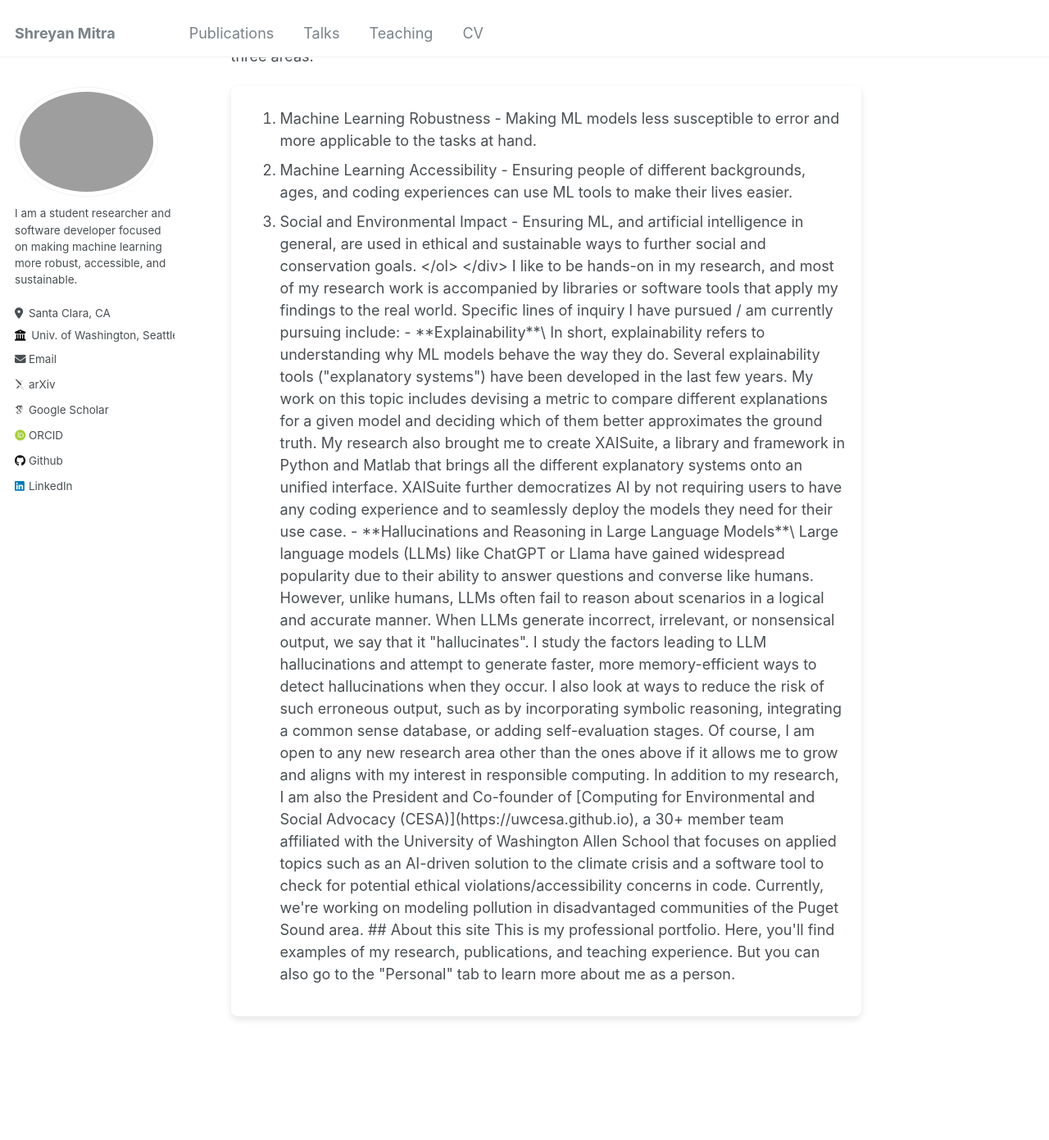
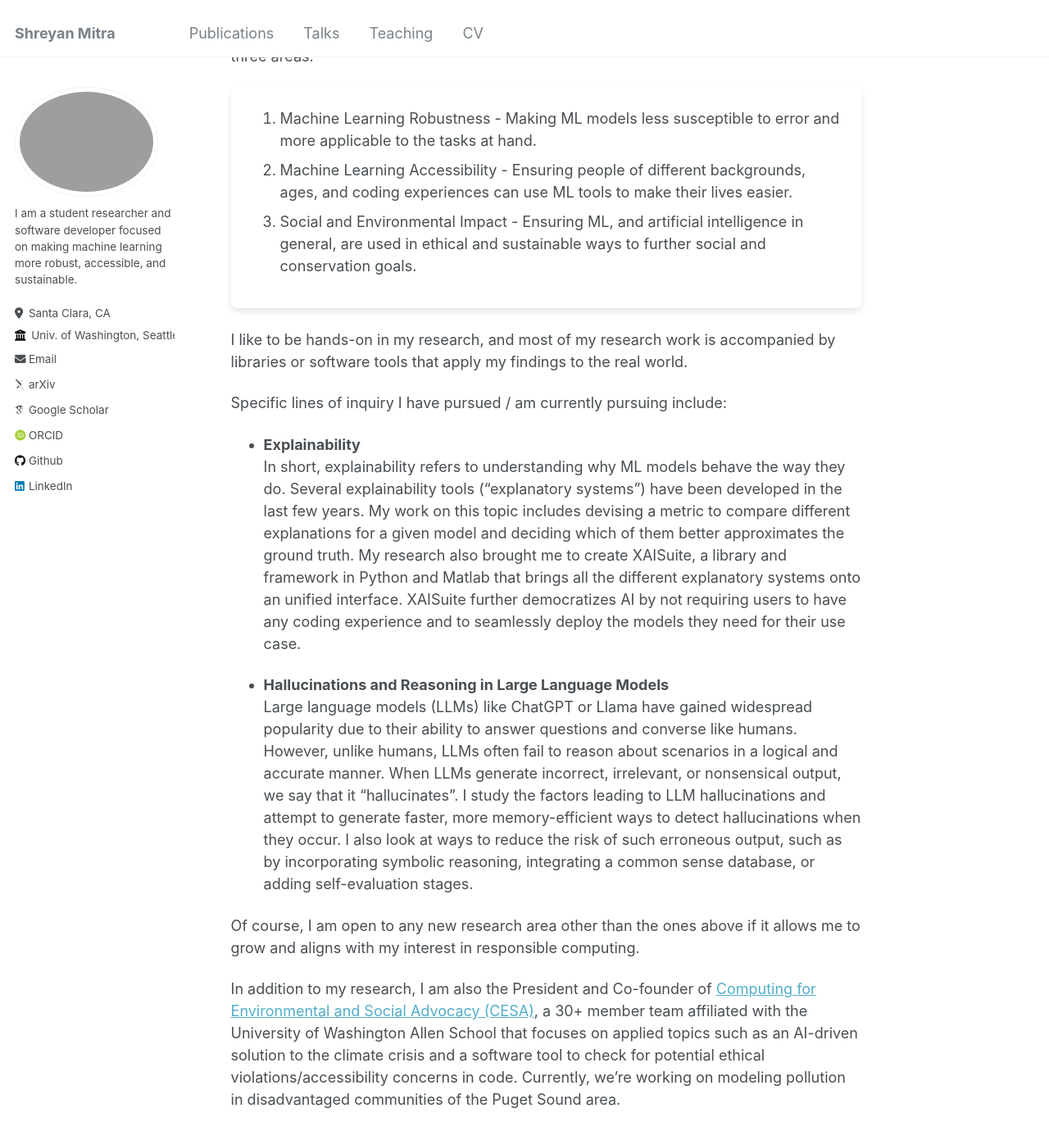
Before and after one commit to shreyanmitra/shreyanmitra.github.io, a Jekyll site: the page built from _pages/about.md, in a window 1280 px wide and 1400 px high, scrolled down 252 px. Shown: the top 1391 px of the window at 82% size. Built offline with Jekyll 4.4.1, drawn with Linux system fonts in a browser that asks for light colours; emoji names are drawn with the system emoji font; some web fonts are replaced; some of the changed text lies outside the part shown.

Commit message:
Update about.md

```diff
--- a/_pages/about.md
+++ b/_pages/about.md
@@ -13,9 +13,9 @@ In recent years, machine learning (ML) has become a hot topic because of its tre
 
 <div style="background-color: white; box-shadow: 0 4px 8px rgba(0, 0, 0, 0.1); padding: 20px; padding-top: 8px; border-radius: 8px; min-width:600px;margin-bottom: 25px">
 <ol>
-<li>Machine Learning Robustness - Making ML models less susceptible to error and more applicable to the tasks at hand.
-<li>Machine Learning Accessibility - Ensuring people of different backgrounds, ages, and coding experiences can use ML tools to make their lives easier.
-<li>Social and Environmental Impact - Ensuring ML, and artificial intelligence in general, are used in ethical and sustainable ways to further social and conservation goals.
+<li>Machine Learning Robustness - Making ML models less susceptible to error and more applicable to the tasks at hand.</li>
+<li>Machine Learning Accessibility - Ensuring people of different backgrounds, ages, and coding experiences can use ML tools to make their lives easier.</li>
+<li>Social and Environmental Impact - Ensuring ML, and artificial intelligence in general, are used in ethical and sustainable ways to further social and conservation goals.</li>
 </ol>
 </div>
 
```
